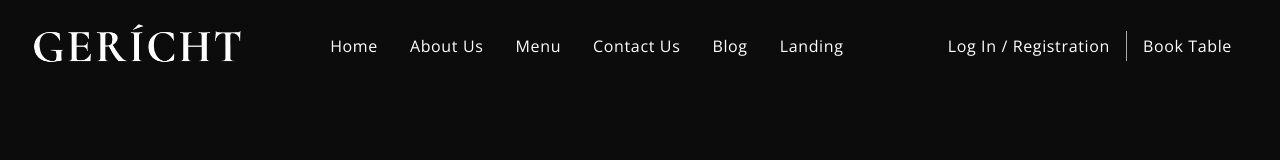
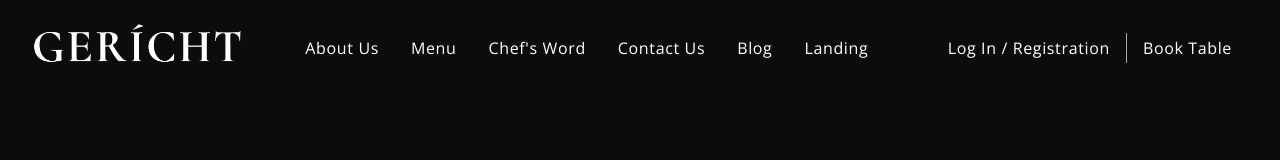
Before and after one commit to FranciscoSalanova/gerich-resto, a React (Create React App) app: page / in a window 1280 px wide. Shown: the top 160 px of the page. Built offline with nearby package versions, Linux system fonts and the light colour scheme; a web font is replaced by a local one.

Commit message:
adding chef section and editing navbar

```diff
--- a/src/components/Navbar/Navbar.jsx
+++ b/src/components/Navbar/Navbar.jsx
@@ -6,9 +6,9 @@ import './Navbar.css'
 
 const Menu = () => (
   <>
-    <li className='p__opensans'><a href='#home'>Home</a></li>
     <li className='p__opensans'><a href='#about'>About Us</a></li>
     <li className='p__opensans'><a href='#menu'>Menu</a></li>
+    <li className='p__opensans'><a href='#chef'>Chef's Word</a></li>
     <li className='p__opensans'><a href='#contactus'>Contact Us</a></li>
     <li className='p__opensans'><a href='#blog'>Blog</a></li>
     <li className='p__opensans'><a href='#landing'>Landing</a></li>
@@ -21,7 +21,7 @@ const Navbar = () => {
   return (
     <nav className='app__navbar'>
       <div className='app__navbar-logo'>
-        <img src={images.gericht} alt='app logo' />
+        <a href='#home'><img src={images.gericht} alt='app logo' /></a>
       </div>
       <ul className='app__navbar-links'>
         <Menu />
--- a/src/containers/Chef/Chef.jsx
+++ b/src/containers/Chef/Chef.jsx
@@ -2,7 +2,11 @@ import React from 'react'
 
 const Chef = () => {
   return (
-    <div>Chef</div>
+    <div className='app__chef flex__center section__padding' id='chef'>
+      <div>
+        Chef
+      </div>
+    </div>
   )
 }
 
```
